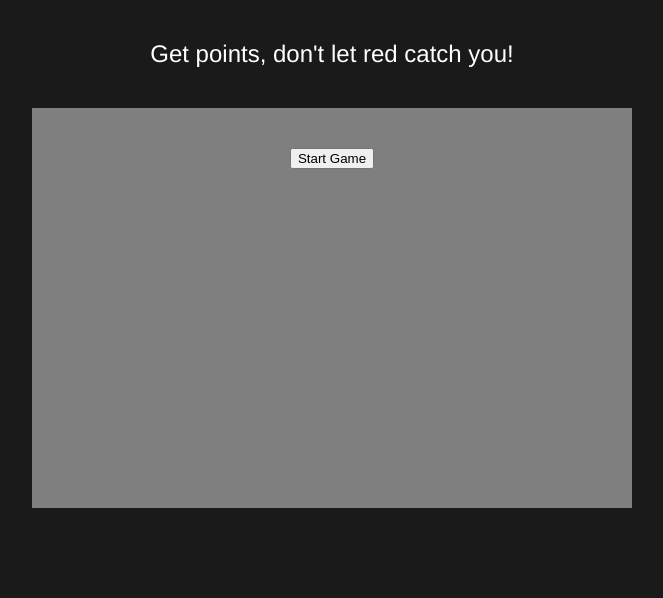
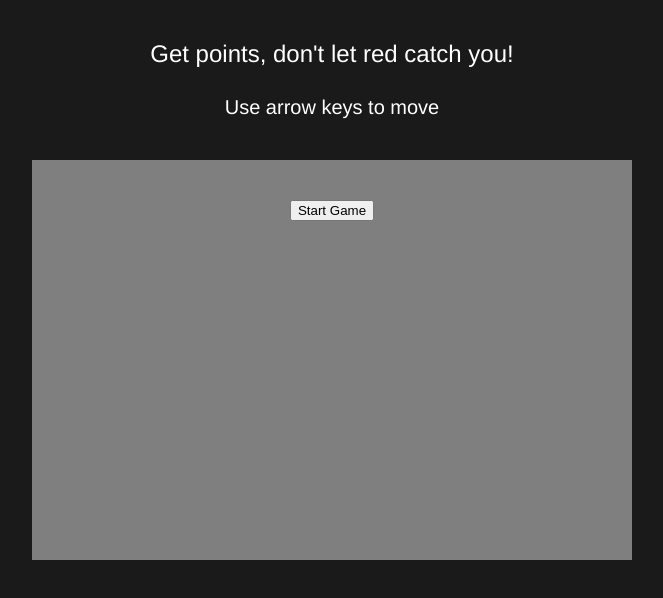
Before and after one commit to danjford/chase, a plain HTML site: page index.html in a window 1280 px wide. Shown: the whole page, without its empty margins (308-971 px from the left). Drawn offline with nearby package versions, Linux system fonts and the light colour scheme.

Commit message:
Adding control tip

```diff
--- a/index.html
+++ b/index.html
@@ -14,6 +14,9 @@
 
     <div class="game-title">
       Get points, don't let red catch you!
+      <p>
+        <small>Use arrow keys to move</small>
+      </p>
     </div>
 
     <div class="game-container">
```
